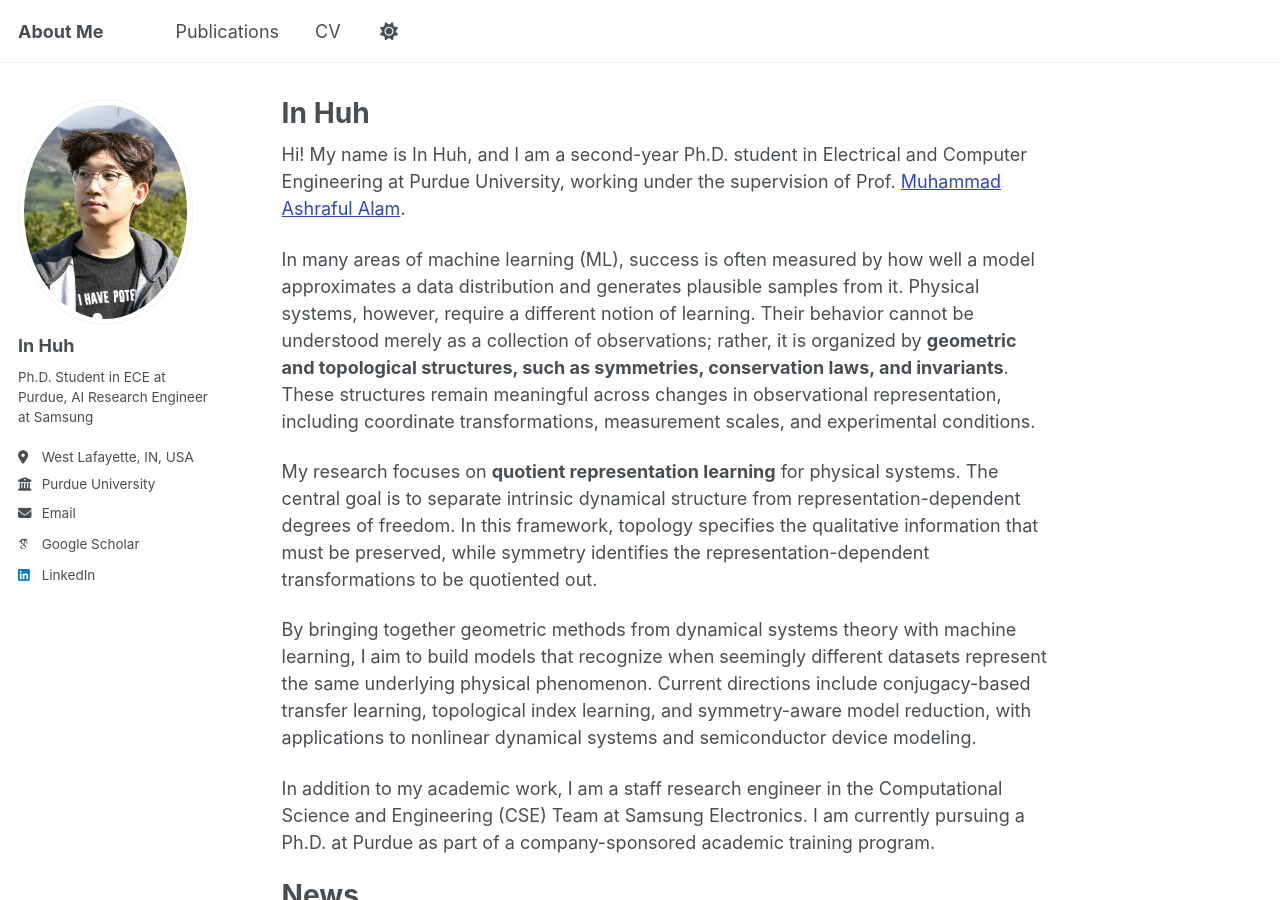
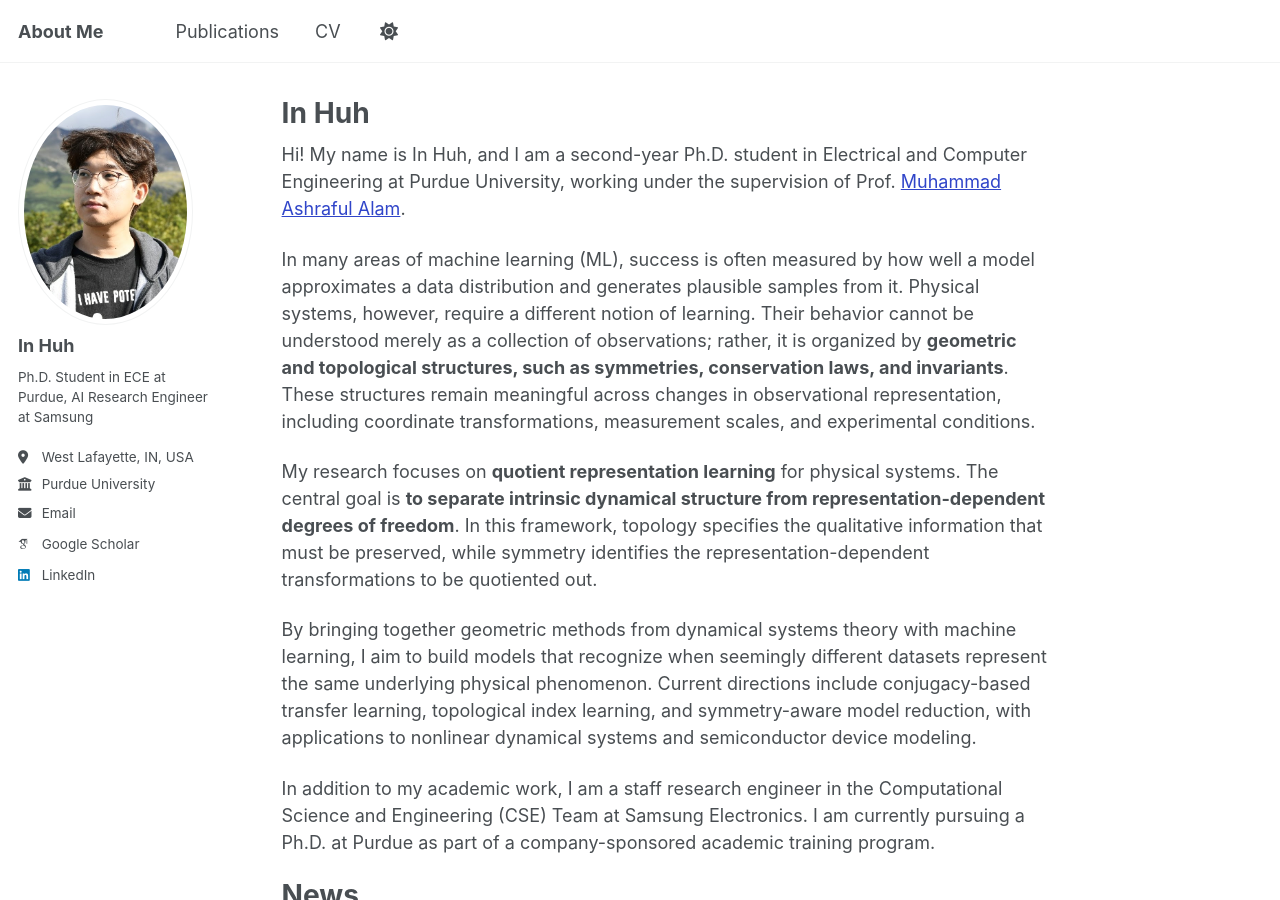
Before and after one commit to inhuh91/inhuh91.github.io, a Jekyll site: the page built from _pages/about.md, in a window 1280 px wide and 900 px high. Built offline with Jekyll 4.4.1, drawn with Linux system fonts in a browser that asks for light colours; some web fonts are replaced.

Commit message:
Publication updated.

```diff
--- a/_pages/about.md
+++ b/_pages/about.md
@@ -11,7 +11,7 @@ Hi! My name is In Huh, and I am a second-year Ph.D. student in Electrical and Co
 
 In many areas of machine learning (ML), success is often measured by how well a model approximates a data distribution and generates plausible samples from it. Physical systems, however, require a different notion of learning. Their behavior cannot be understood merely as a collection of observations; rather, it is organized by **geometric and topological structures, such as symmetries, conservation laws, and invariants**. These structures remain meaningful across changes in observational representation, including coordinate transformations, measurement scales, and experimental conditions.
 
-My research focuses on **quotient representation learning** for physical systems. The central goal is to separate intrinsic dynamical structure from representation-dependent degrees of freedom. In this framework, topology specifies the qualitative information that must be preserved, while symmetry identifies the representation-dependent transformations to be quotiented out.
+My research focuses on **quotient representation learning** for physical systems. The central goal is **to separate intrinsic dynamical structure from representation-dependent degrees of freedom**. In this framework, topology specifies the qualitative information that must be preserved, while symmetry identifies the representation-dependent transformations to be quotiented out.
 
 By bringing together geometric methods from dynamical systems theory with machine learning, I aim to build models that recognize when seemingly different datasets represent the same underlying physical phenomenon. Current directions include conjugacy-based transfer learning, topological index learning, and symmetry-aware model reduction, with applications to nonlinear dynamical systems and semiconductor device modeling.
 
```
